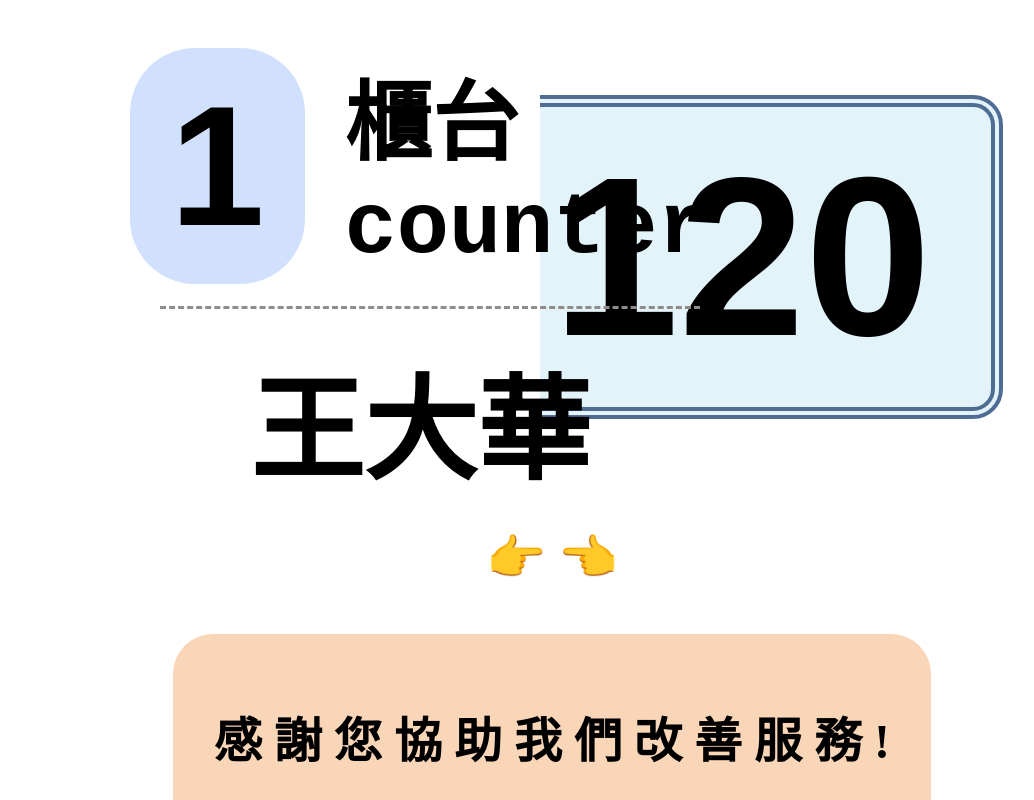
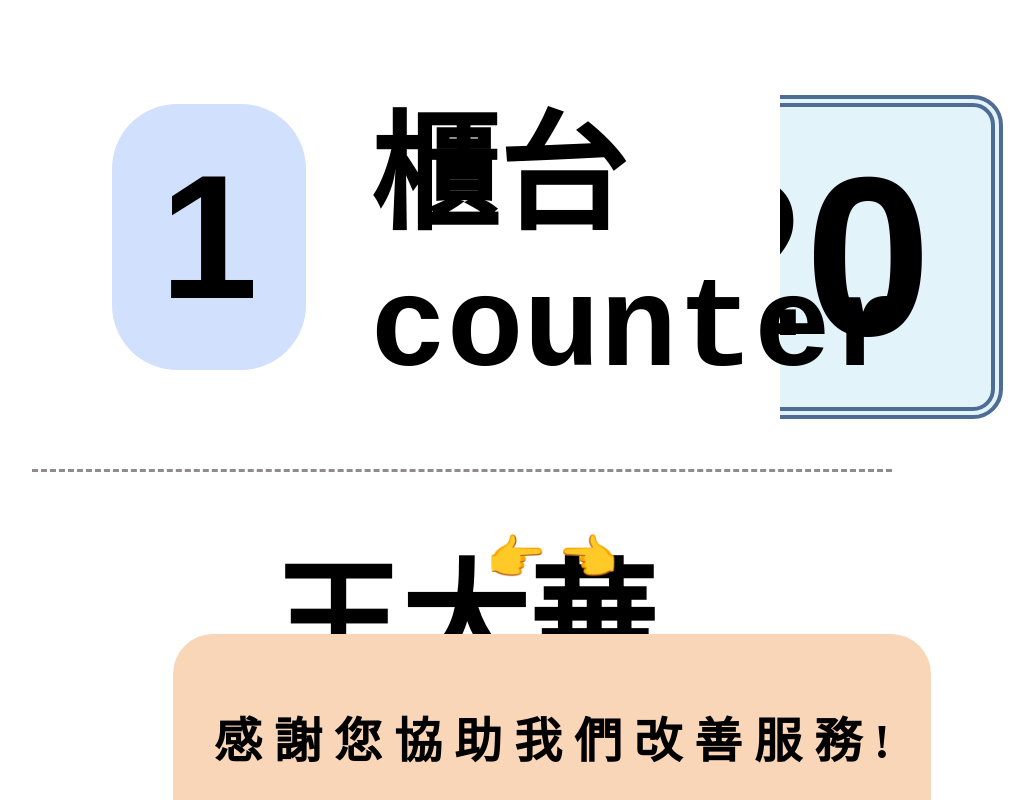
Before and after one commit to YUPEIYING/satisfactionpart3, an Angular app: page /extent in a window 1280 px wide. Shown: the top 800 px of the page, without its empty margins (88-1122 px from the left). Built offline with nearby package versions, Linux system fonts and the light colour scheme.

Commit message:
no message

```diff
--- a/src/app/counter/counter.component.css
+++ b/src/app/counter/counter.component.css
@@ -3,34 +3,34 @@ div
   /* display: inline-block; */
   vertical-align: middle ;
   position: relative;
-  top: -40px;
-  left: 70px;
+  top: -2.5rem;
+  left: 4rem;
 }
+
+
 
 h1
 {
-  font-size: 4.5cm;
-  padding: 20px 40px;
-  display: inline-block;
+  font-size: 11rem;
+  padding: 2rem 3rem;
   border-radius: 65px;
   background-color:rgb(209, 224, 253);
 }
 
 h2
 {
-  padding: 20px 40px;
-  font-size: 2.3cm;
+  padding: 2rem 4rem;
+  font-size: 8rem;
 }
 
 h3
 {
   border-top-style:dashed;
   border-color: rgb(146, 139, 139);
-  display: inline-block;
-  font-size: 3cm;
-  padding: 30px 110px 0px 90px;
+  font-size: 8rem;
+  padding: 3rem 8rem 0rem 15rem;
   position: relative;
-  top: -245px;
-  left: 100px;
-  bottom: 10px;
+  top: -15rem;
+  left: -1rem;
+  bottom: 0rem;
 }
--- a/src/app/counter/counter.component.html
+++ b/src/app/counter/counter.component.html
@@ -1,6 +1,7 @@
 <div>
-    <div  style = "display: block" >
-        <div  style = "display: inline-block">
+
+    <div style = "display: block" >
+      <div  style = "display: inline-block">
         <h1 style="font-family: sans-serif">
           {{ counternumber }}
         </h1>
@@ -19,4 +20,5 @@
         {{person}}
       </h3>
     </div>
+
 </div>
--- a/src/app/extent.service.ts
+++ b/src/app/extent.service.ts
@@ -40,15 +40,19 @@ export class ExtentService {
 
     public addsatisfydegree (empno: string , degree: number): Observable<MainComponent> {
       const satisfactionUrl = 'http://127.0.0.1:3000/rankAdd';
-      const body = JSON.stringify({
-        'empNo': empno,
-        'degree': degree
-      });
+      const degreeString = degree + ''; // number變成string
+      // const body = JSON.stringify({
+      //   'empNo': '709152',
+      //   'degree': degreeString
+      // });
 
       this.DN = degree;
       this.ShowwordF();
 
-      return this.http.post<MainComponent>(satisfactionUrl, body)
+      return this.http.post<MainComponent>(satisfactionUrl, {
+        'empNo': empno,
+        'degree': degreeString
+      })
         .pipe(
           catchError(undefined)
         );
```
